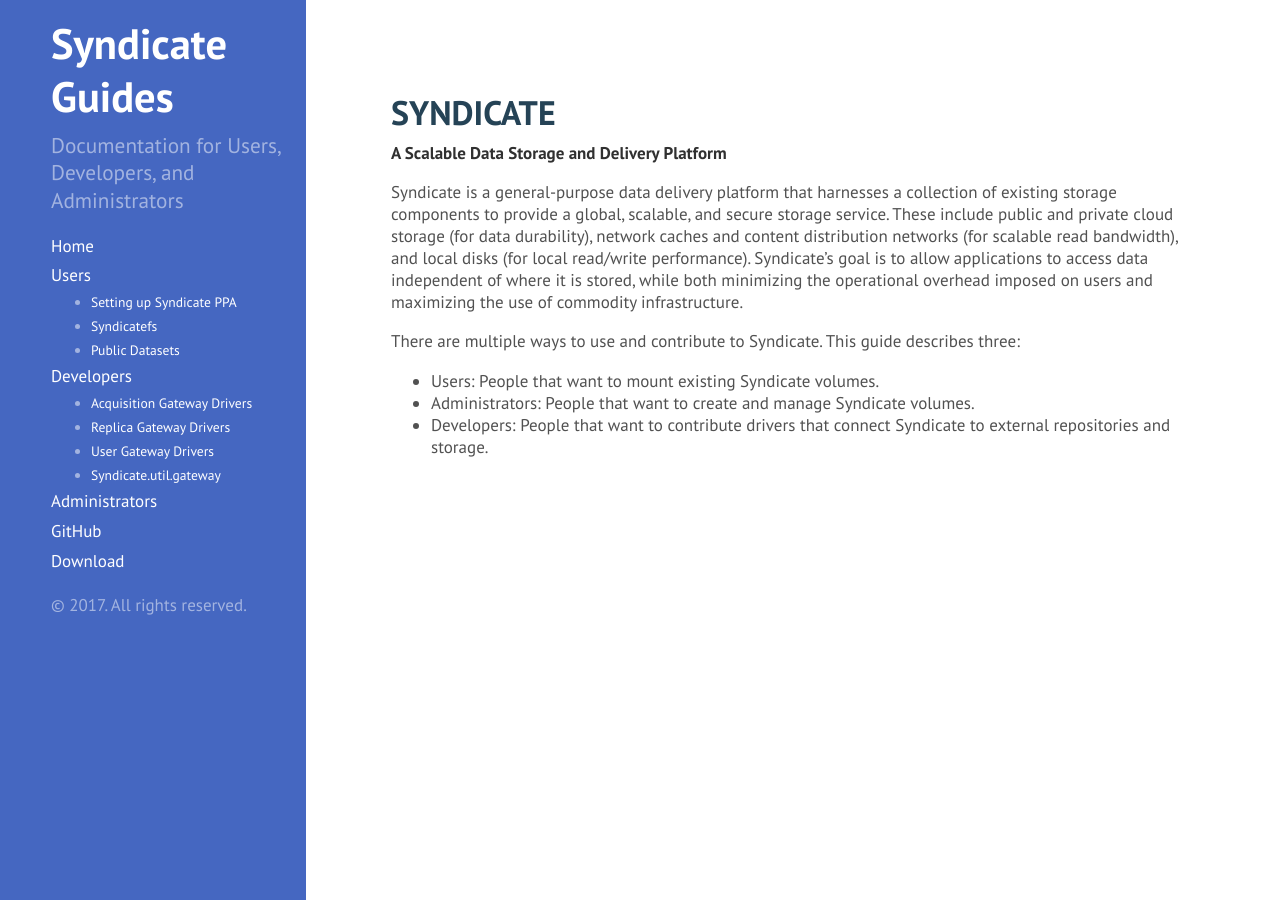
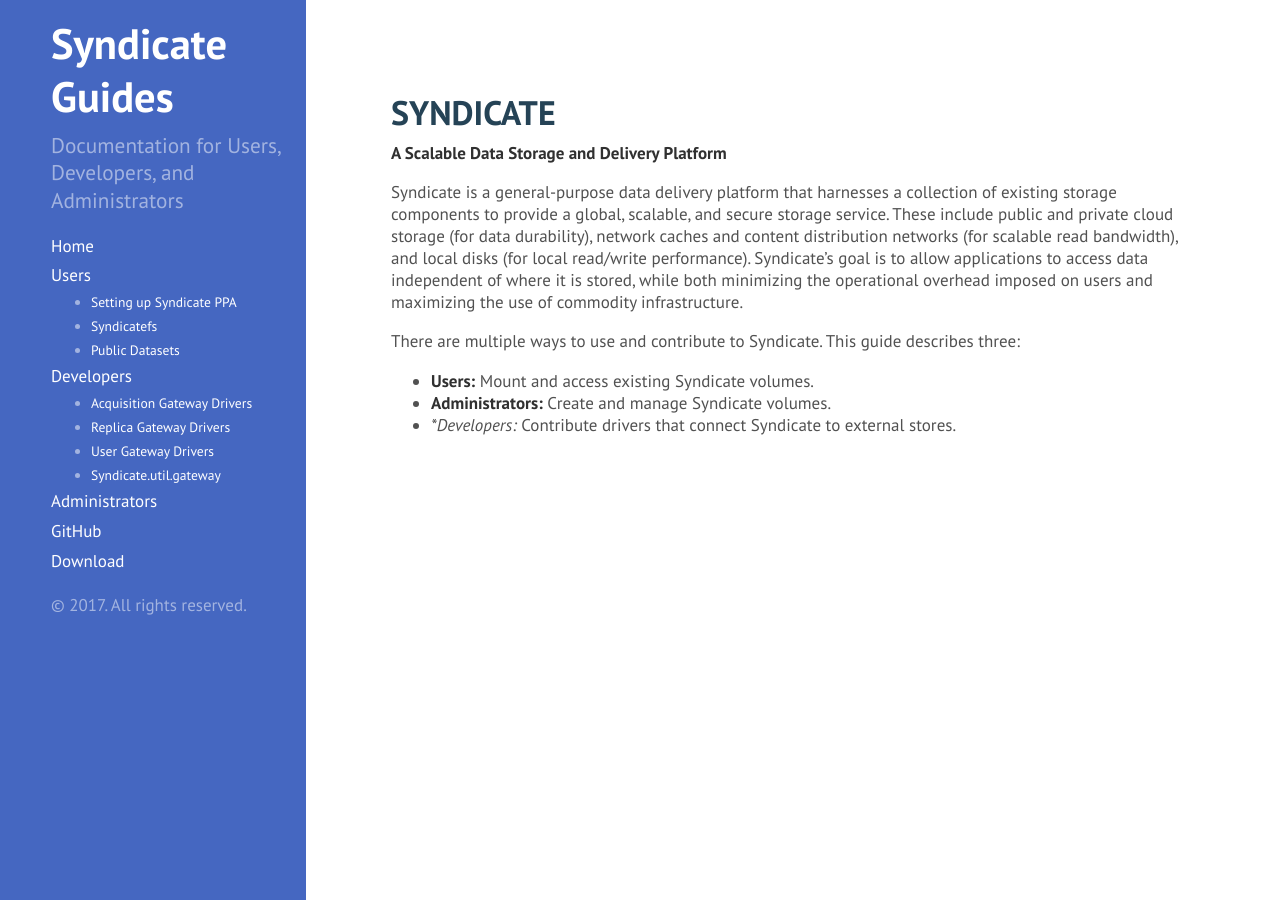
Before and after one commit to syndicate-storage/syndicate-storage.github.io, a Jekyll site: the page built from index.md, in a window 1280 px wide. Built offline with Jekyll 4.4.1, drawn with Linux system fonts in a browser that asks for light colours.

Commit message:
Update index.md

```diff
--- a/index.md
+++ b/index.md
@@ -11,6 +11,6 @@ SYNDICATE
 Syndicate is a general-purpose data delivery platform that harnesses a collection of existing storage components to provide a global, scalable, and secure storage service. These include public and private cloud storage (for data durability), network caches and content distribution networks (for scalable read bandwidth), and local disks (for local read/write performance). Syndicate's goal is to allow applications to access data independent of where it is stored, while both minimizing the operational overhead imposed on users and maximizing the use of commodity infrastructure.
 
 There are multiple ways to use and contribute to Syndicate. This guide describes three:
- - Users: People that want to mount existing Syndicate volumes.
- - Administrators: People that want to create and manage Syndicate volumes.
- - Developers: People that want to contribute drivers that connect Syndicate to external repositories and storage.
+ - **Users:** Mount and access existing Syndicate volumes.
+ - **Administrators:** Create and manage Syndicate volumes.
+ - **Developers:* Contribute drivers that connect Syndicate to external stores.
```
